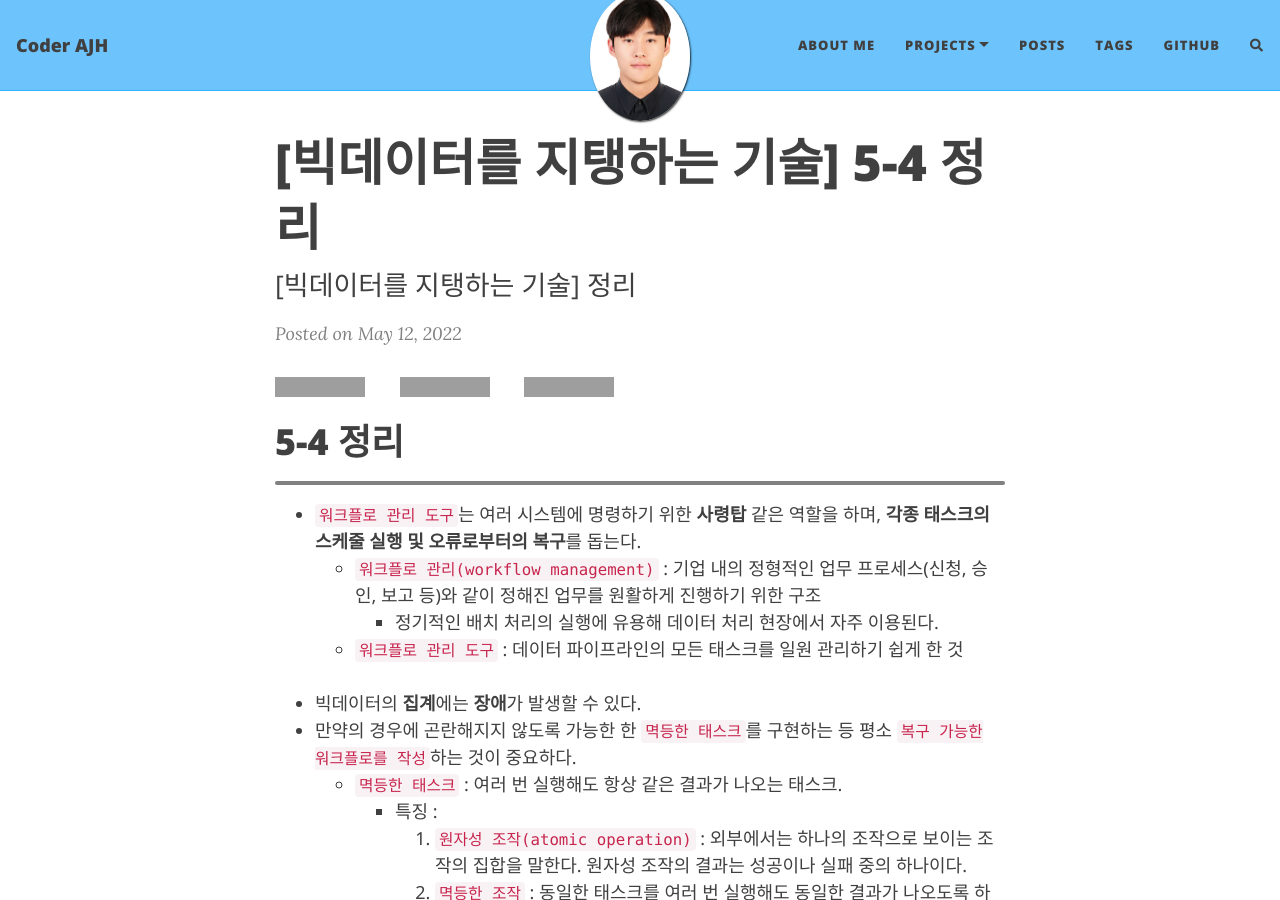
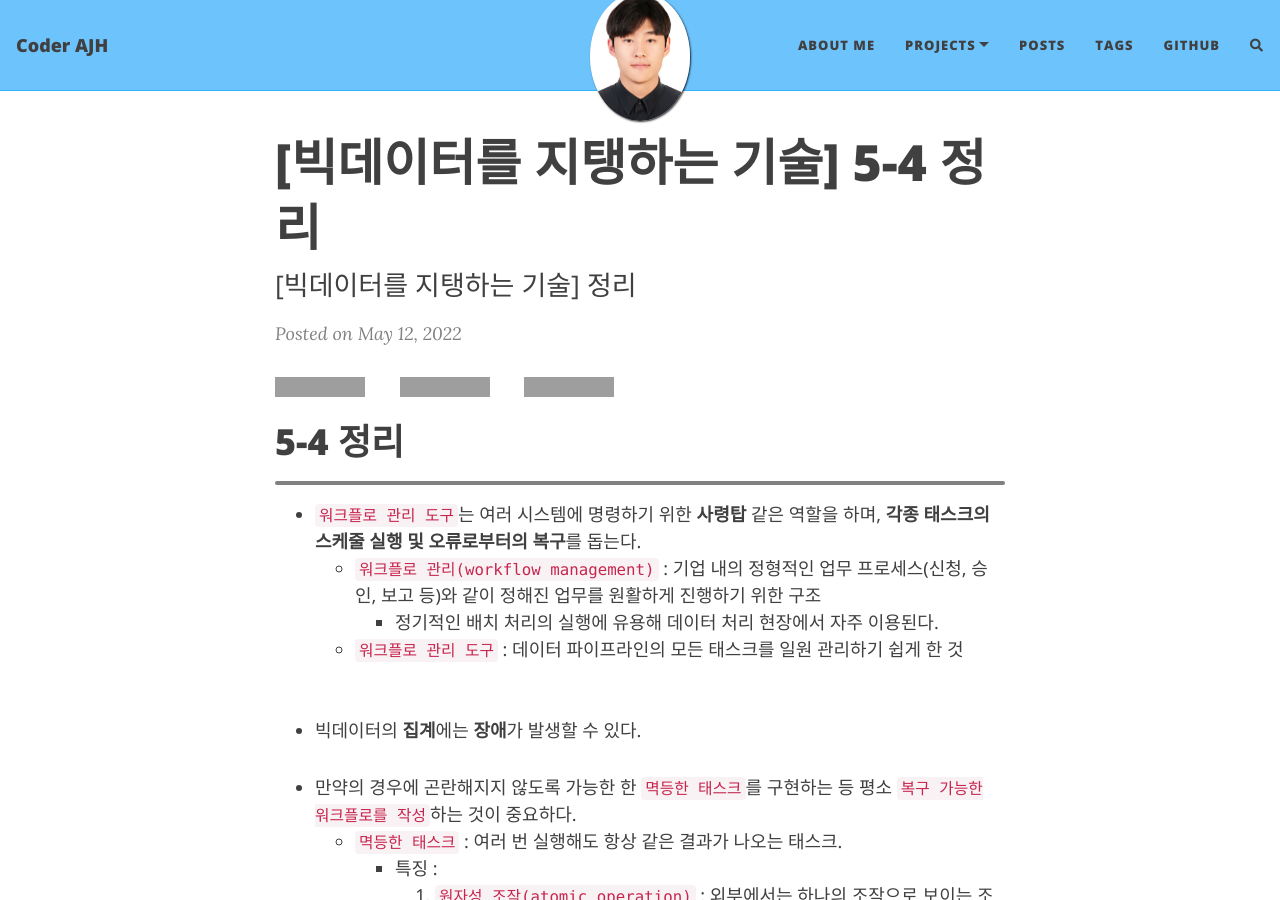
Before and after one commit to junhong625/junhong625.github.io, a Jekyll site: the page built from _posts/빅데이터를 지탱하는 기술/2022-05-12-[빅데이터를 지탱하는 기술] 5-4 정리.md, in a window 1280 px wide and 900 px high. Built offline with Jekyll 4.4.1, drawn with Linux system fonts in a browser that asks for light colours; nearby versions of some CDN libraries; comment, search, counter and statistics services are not loaded; grey boxes are pictures that could not be loaded.

Commit message:
빅데이터를 지탱하는 기술

```diff
--- a/_posts/빅데이터를 지탱하는 기술/2022-05-12-[빅데이터를 지탱하는 기술] 5-4 정리.md
+++ b/_posts/빅데이터를 지탱하는 기술/2022-05-12-[빅데이터를 지탱하는 기술] 5-4 정리.md
@@ -16,8 +16,9 @@
         - 정기적인 배치 처리의 실행에 유용해 데이터 처리 현장에서 자주 이용된다.
     - `워크플로 관리 도구` : 데이터 파이프라인의 모든 태스크를 일원 관리하기 쉽게 한 것
 <br>
+<br>
+- 빅데이터의 **집계**에는 **장애**가 발생할 수 있다.
 
-- 빅데이터의 **집계**에는 **장애**가 발생할 수 있다.
 - 만약의 경우에 곤란해지지 않도록 가능한 한 `멱등한 태스크`를 구현하는 등 평소 `복구 가능한 워크플로를 작성`하는 것이 중요하다.
     - `멱등한 태스크` : 여러 번 실행해도 항상 같은 결과가 나오는 태스크.
         - 특징 :
@@ -27,6 +28,7 @@
                 - `테이블 파티셔닝(table partitioning)` : 하나의 테이블을 여러 물리적인 파티션으로 나눔으로써 파티션 단위로 정리하여 데이터를 쓰거나 삭제할 수 있도록 한 것
             4. `원자성을 지닌 추가` : 하나의 테이블에 데이터를 여러 번 넣는 것이 아닌 중간 테이블에 데이터를 모아서 한 번에 추가 하는 것
 <br>
+<br>
 
 - 워크플로 관리 도구는 **외부 시스템에 영향을 미치는 부하를 조정하는 역할**도 담당한다.
     - **태스크의 크기**나 **동시 실행 수**를 잘 제어해서 **안정적인 태스크 실행**과 **자원의 유효한 활용**을 양립하도록 한다.
@@ -34,18 +36,25 @@
     - 워크플로에 등록하는 모든 태스크는 너무 크지도 작지도 않도록 적절히 나눈다.
     - 그렇게 함으로써 높은 효율로 실행할 수 있고 오류 발생 시의 영향 또한 작게 억제할 수 있다.
 <br>
+<br>
 
 - 분산 스토리지에 데이터를 넣은 후에는 `데이터 플로우`가 등장한다.
     - `데이터 플로우(data flow)` : 다단계의 데이터 처리를 그대로 분산 시스템의 내부에서 실행하는 것
+
 - `DAG`라는 형태로 플로우를 기술함으로써 데이터 파이프라인을 **분산 시스템의 내부에서 높은 효율로 실행**할 수 있다.
     - `DAG(directed acyclic graph)` : **방향성**과 **비순환**의 특성을 지닌 그래프
+
 - **배치 형의 데이터 플로우를 스크립트화**해두면 **데이터의 구조화**나 **데이터 마트의 구축**이라는 프로세스를 **단순 태스크로 워크플로에서 호출**할 수 있다.
+<br>
 <br>
 
 - **실시간 데이터 처리**를 위해서는 **스트리밍 형의 데이터 플로우**를 실행할 수 있다.
+
 - 스트림 처리는 잘못된 집계를 다시 하는 것이 어려워 필연적으로 **배치 처리**와 조합시켜 **2 계통의 데이터 처리**를 하게 된다.
+
 - 일반적으로 `람다 아키텍처`로 알려져 있는데 시스템을 복잡하게 하는 요인이므로 꼭 필요로 하지 않는 한 스트림 처리의 도입에는 신중해야 한다.
     - `람다 아키텍처(lambda architecture)` : 대량의 데이터를 실시간으로 분석하기 어려우니 batch로 미리 만든 데이터와 실시간 데이터를 혼합해서 사용하는 방식이다.
 <br>
+<br>
 
 - **데이터 파이프 라인의 안정적인 운용**을 위해서는 **워크플로 관리가 필수적**이므로 워크플로 관리 도구를 제대로 사용하여 **안정성**을 높이는 것이 중요하다.
```
Also changed, not shown: _posts/빅데이터를 지탱하는 기술/2022-05-07-[빅데이터를 지탱하는 기술] 4-4 비구조화 데이터의 분산 스토리지.md (+24 -0 lines), _posts/빅데이터를 지탱하는 기술/2022-05-11-[빅데이터를 지탱하는 기술] 5-3 스트리밍 형의 데이터 플로우.md (+1 -0 lines), _posts/빅데이터를 지탱하는 기술/2022-05-13-[빅데이터를 지탱하는 기술] 6-1 스키마리스 데이터의 애드 혹 분석.md (+6 -3 lines).
